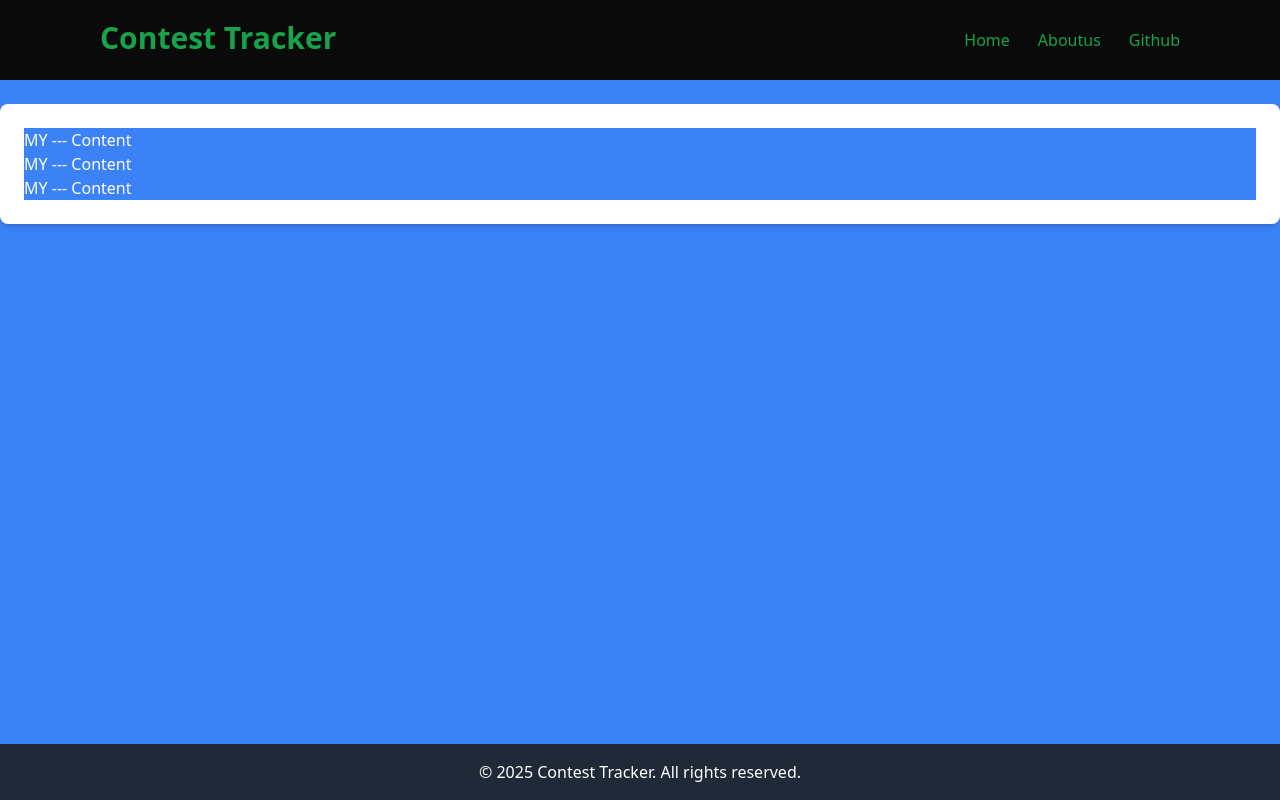
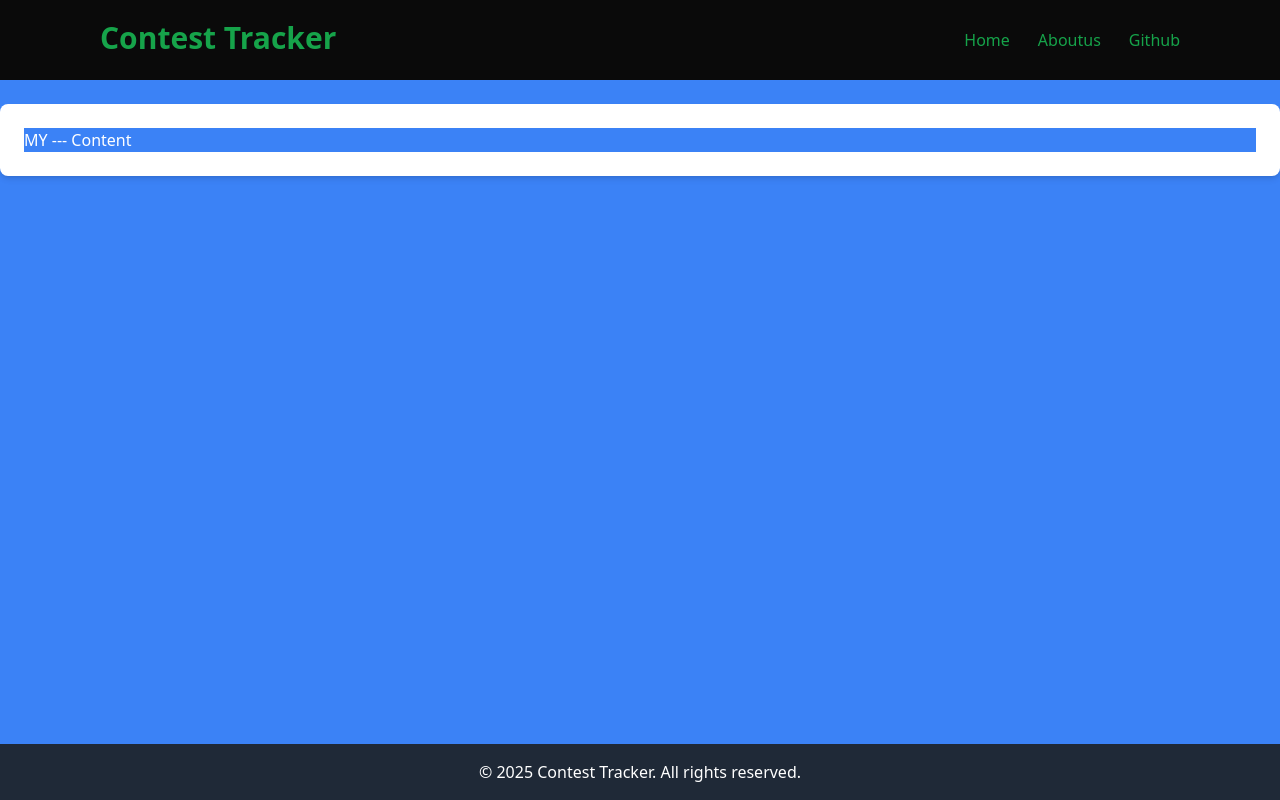
Before and after one commit to Lokeshranjan8/contest-tracker, a React (Vite) app: page / in a window 1280 px wide. Built offline with nearby package versions, Linux system fonts and the light colour scheme.

Commit message:
main-complet

```diff
--- a/src/components/Content.jsx
+++ b/src/components/Content.jsx
@@ -1,16 +1,7 @@
 export default function Content() {
     return (
-
-        <div className="bg-blue-500  text-white  border-red-950  ">
-            <h1>MY ---  Content</h1>
-            <div className="bg-blue-500  text-white  border-red-950  ">
-            <h1>MY ---  Content</h1>
-        </div>
         <div className="bg-blue-500  text-white  border-red-950  ">
             <h1>MY ---  Content</h1>
         </div>
-        </div>
-
     )
-
 }
```
